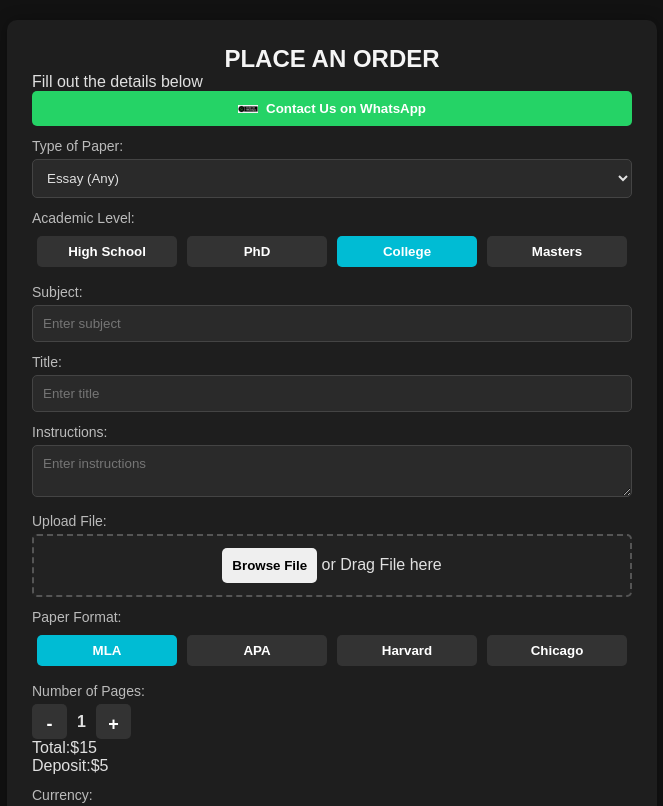
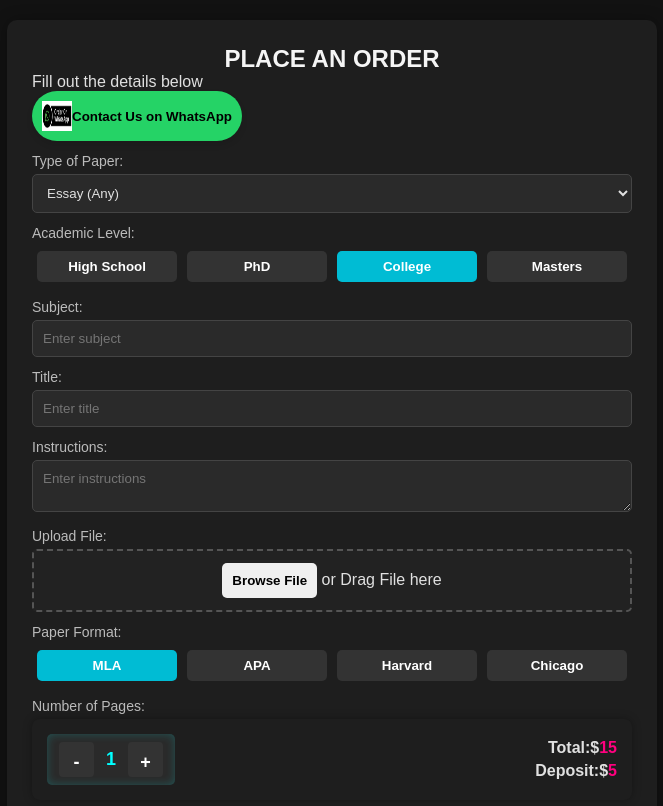
Before and after one commit to AcademicPen/AcademicPen, a plain HTML site: page orderform.html in a window 1280 px wide. Shown: the top 806 px of the page, without its empty margins (308-971 px from the left). Drawn offline with nearby package versions, Linux system fonts and the light colour scheme.

Commit message:
Update orderform.css

```diff
--- a/orderform.css
+++ b/orderform.css
@@ -163,29 +163,31 @@ h2, h3 {
     color: #f5f5f5;
 }
 
-/* WhatsApp Button */
 .whatsapp-btn {
-    background-color: #25D366;
-    color: white;
+    background-color: #25D366; /* WhatsApp green */
     border: none;
+    border-radius: 50px; /* Makes it rounded */
     padding: 10px;
-    width: 100%;
     display: flex;
+    align-items: center;
     justify-content: center;
-    align-items: center;
-    border-radius: 5px;
-    font-weight: bold;
     cursor: pointer;
-    transition: 0.3s;
+    transition: all 0.3s ease-in-out;
+    box-shadow: 0 4px 6px rgba(0, 0, 0, 0.1);
+}
+
+.whatsapp-btn img {
+    width: 30px;
+    height: 30px;
 }
 
 .whatsapp-btn:hover {
-    background-color: #1eb14c;
+    background-color: #1ebe5d;
+    transform: scale(1.1); /* Slightly enlarges the button */
 }
 
-.whatsapp-btn img {
-    width: 20px;
-    margin-right: 8px;
+.whatsapp-btn:active {
+    transform: scale(0.95); /* Slight click effect */
 }
 
 /* Labels & Inputs */
@@ -364,3 +366,88 @@ button.active {
         margin-bottom: 20px;
     }
 }
+
+/* Counter Container */
+.counter-container {
+    display: flex;
+    justify-content: space-between;
+    align-items: center;
+    background: #1e1e1e;
+    padding: 15px;
+    border-radius: 8px;
+    box-shadow: 0 0 10px rgba(0, 0, 0, 0.3);
+    margin-top: 10px;
+    max-width: 650px;
+    margin: auto;
+}
+
+/* Counter Section */
+.counter {
+    display: flex;
+    align-items: center;
+    background: #2a2a2a;
+    padding: 8px 12px;
+    border-radius: 5px;
+    box-shadow: inset 0 0 10px rgba(0, 255, 255, 0.2);
+}
+
+/* Counter Buttons */
+.counter button {
+    width: 35px;
+    height: 35px;
+    font-size: 18px;
+    font-weight: bold;
+    background: #333;
+    color: #fff;
+    border: none;
+    border-radius: 4px;
+    cursor: pointer;
+    transition: all 0.3s ease-in-out;
+}
+
+.counter button:hover {
+    background: #00bcd4;
+    color: #111;
+    transform: scale(1.1);
+}
+
+/* Counter Value */
+.counter span {
+    margin: 0 12px;
+    font-size: 18px;
+    font-weight: bold;
+    color: #0ff;
+}
+
+/* Price Info Section */
+.price-info {
+    text-align: right;
+    font-size: 16px;
+}
+
+.price-info p {
+    margin: 5px 0;
+    font-weight: bold;
+}
+
+.price-info span {
+    color: #ff007f;
+    font-weight: bold;
+}
+
+/* Responsive Design */
+@media (max-width: 768px) {
+    .counter-container {
+        flex-direction: column;
+        text-align: center;
+    }
+
+    .counter {
+        justify-content: center;
+        margin-bottom: 10px;
+    }
+
+    .price-info {
+        text-align: center;
+    }
+}
```
